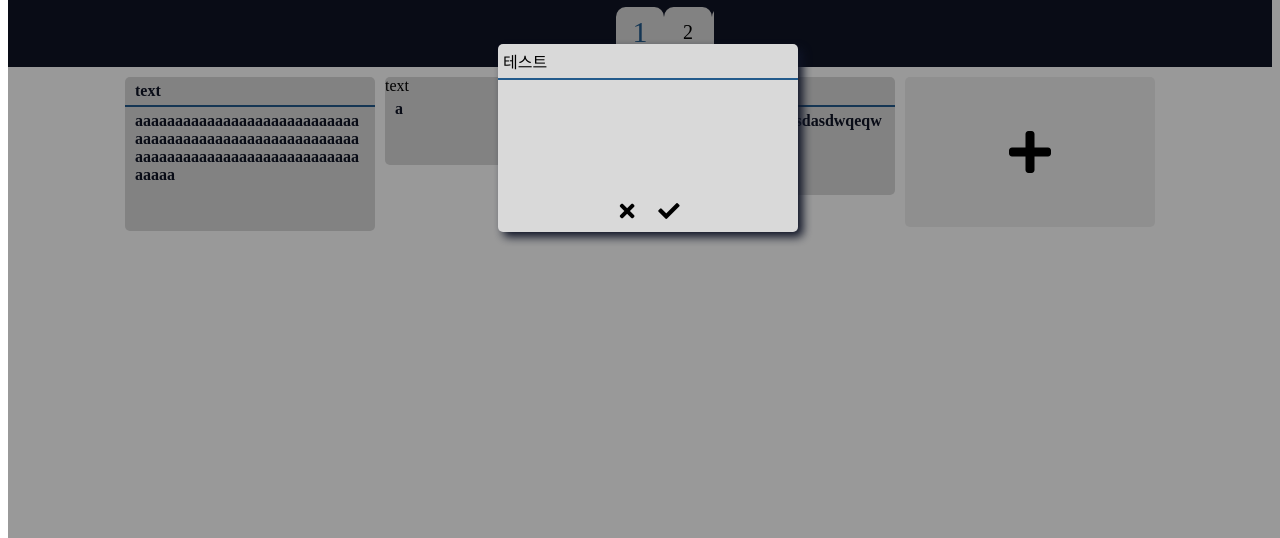
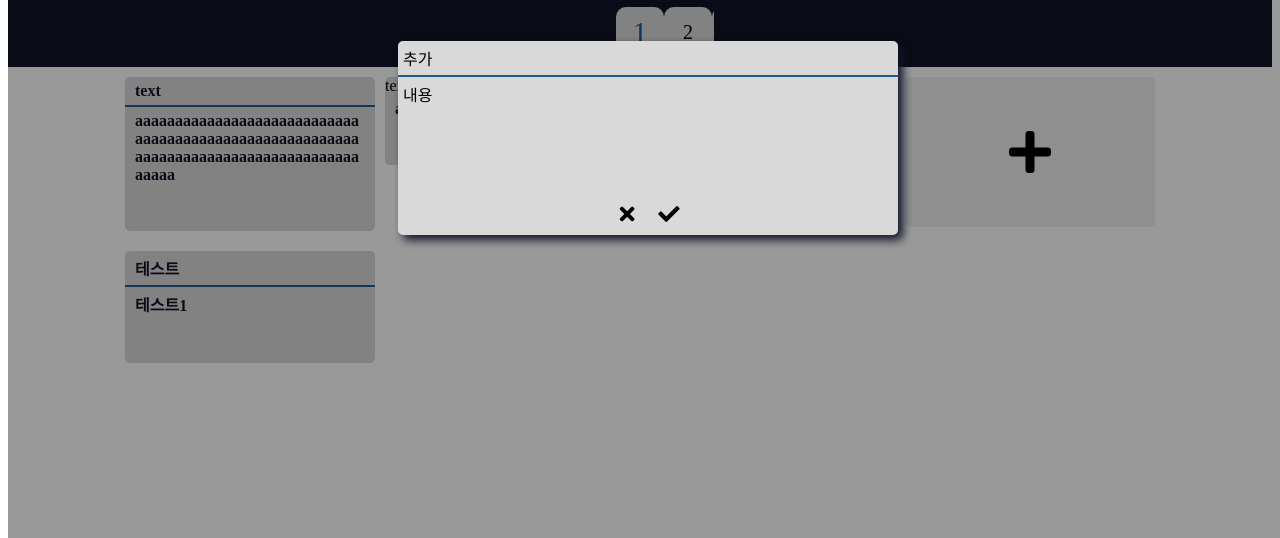
Before and after one commit to BUBear/ToDo, a plain HTML site: page index.html in a window 1280 px wide. Both pictures are taken after a click on the item 1030 px from the left and 414 px from the top of the page. Shown: the part 262-800 px from the top of the page. Drawn offline with Linux system fonts and the light colour scheme.

Commit message:
투두 클래스 메소드 추가, 모달 클래스 수정, 인덱스 함수 추가 및 수정

```diff
--- a/script/index.js
+++ b/script/index.js
@@ -1,6 +1,6 @@
 import { Slider } from "./slider.js";
 import { ToDo, ToDoList } from "./list.js";
-import  { Modal, AddModal } from "./modal.js";
+import  { Modal } from "./modal.js";
 
 let todoList = null;
 
@@ -14,30 +14,57 @@ document.querySelectorAll(".slider-item"));
 
 todoList = document.querySelector(".todo-list");
 
-// const toDo = new ToDo(document.querySelector(".todo-list"),window.localStorage);
+const toDo = new ToDo(document.querySelector(".todo-list"),window.localStorage);
 
-// for (let index = 0; index < 10; index++) {
-//     let doList = new ToDoList();
-//     doList.month = index+1;
-//     doList.day = index+1;
-//     doList.title = "테스트";
-//     doList.content = "테스트" + (index+1);
+for (let index = 0; index < 10; index++) {
+    let doList = new ToDoList();
+    doList.month = index+1;
+    doList.day = index+1;
+    doList.title = "테스트";
+    doList.content = "테스트" + (index+1);
 
-//     toDo.addItem(doList);
-// }
-// toDo.update(1,1);
-// toDo.listSave();
+    toDo.addItem(doList);
+}
+toDo.update(1,1);
+toDo.listSave();
 
 sizeUpdate();
 
 window.addEventListener("resize",sizeUpdate);
 
+let list = todoList.getElementsByTagName("li");
+for (let i = 0; i<list.length-1; i++) {
+    let element = list[i];
+
+    if(element.className == "todo-list-item") {
+        let temp = element.getElementsByClassName("item-tool")[0].getElementsByTagName("i");
+        let edit = temp.item(0);
+        let del = temp.item(1);
+
+        edit.addEventListener("click", () => {
+            let modal = new Modal("변경",createEditModal(toDo.getItem(i).content));
+            modal.show();
+            modal.addAcceptEvent("", ["content"], (e) => {
+                toDo.itemUpdate(i,e.content.value);
+                toDo.update(1,1);
+            });
+        });
+
+        del.addEventListener("click", () => {
+
+        });
+    }
+}
+
 let el = document.querySelector(".todo-list-item-add");
 el.addEventListener("click",() => {
-    let modal = new Modal("테스트",createAddModal());
+
+    // 테스트
+
+    let modal = new Modal("추가",createAddModal());
     modal.show();
-    modal.addAcceptEvent("", ["a"], (e) => {
-        console.log(e);
+    modal.addAcceptEvent("", ["content"], (e) => {
+        console.log(e.content.value);
     });
 });
 
@@ -58,9 +85,28 @@ function sizeUpdate() {
 }
 
 function createAddModal() {
-    let textarea = document.createElement("div");
-    textarea.contentEditable = true;
-    textarea.id = "a";
+    let label = document.createElement("label");
+    label.setAttribute("for","content");
+    label.textContent = "내용";
 
-    return textarea;
+    let textarea = document.createElement("textarea");
+    textarea.id = "content";
+
+    label.appendChild(textarea);
+
+    return label;
 }
+
+function createEditModal(content) {
+    let label = document.createElement("label");
+    label.setAttribute("for","content");
+    label.textContent = "내용";
+
+    let textarea = document.createElement("textarea");
+    textarea.id = "content";
+    textarea.value = content;
+
+    label.appendChild(textarea);
+
+    return label;
+}
--- a/script/modal.js
+++ b/script/modal.js
@@ -97,19 +97,3 @@ export class Modal {
         return elements;
     }
 }
-
-export class AddModal extends Modal {
-    constructor(title) {
-        super(title);
-        this.createAddModal();
-    }
-
-    createAddModal() {
-        let body = this.modal.getElementsByClassName("modal-body")[0];
-        let textarea = document.createElement("div");
-        textarea.contentEditable = true;
-        textarea.id = "a";
-
-        body.appendChild(textarea);
-    }
-}
--- a/style/index.css
+++ b/style/index.css
@@ -169,7 +169,7 @@
 
 .modal .modal-inner {
     background-color: #D9D9D9;
-    width: 300px;
+    width: 500px;
     border-radius: 5px;
     margin: 0px auto;
     top: 50%;
@@ -208,3 +208,22 @@
 .modal .modal-inner .modal-footer i:hover {
     color: #235B8C;
 }
+
+.modal label {
+    display: block;
+}
+
+.modal textarea {
+    min-width: 490px;
+    min-height: 78px;
+    resize: none;
+    border: 0px;
+    padding: 0px;
+    overflow: hidden;
+    background-color: transparent;
+    outline: none;
+}
+
+.modal textarea:focus {
+    border-bottom: 2px solid #235B8C;
+}
```
